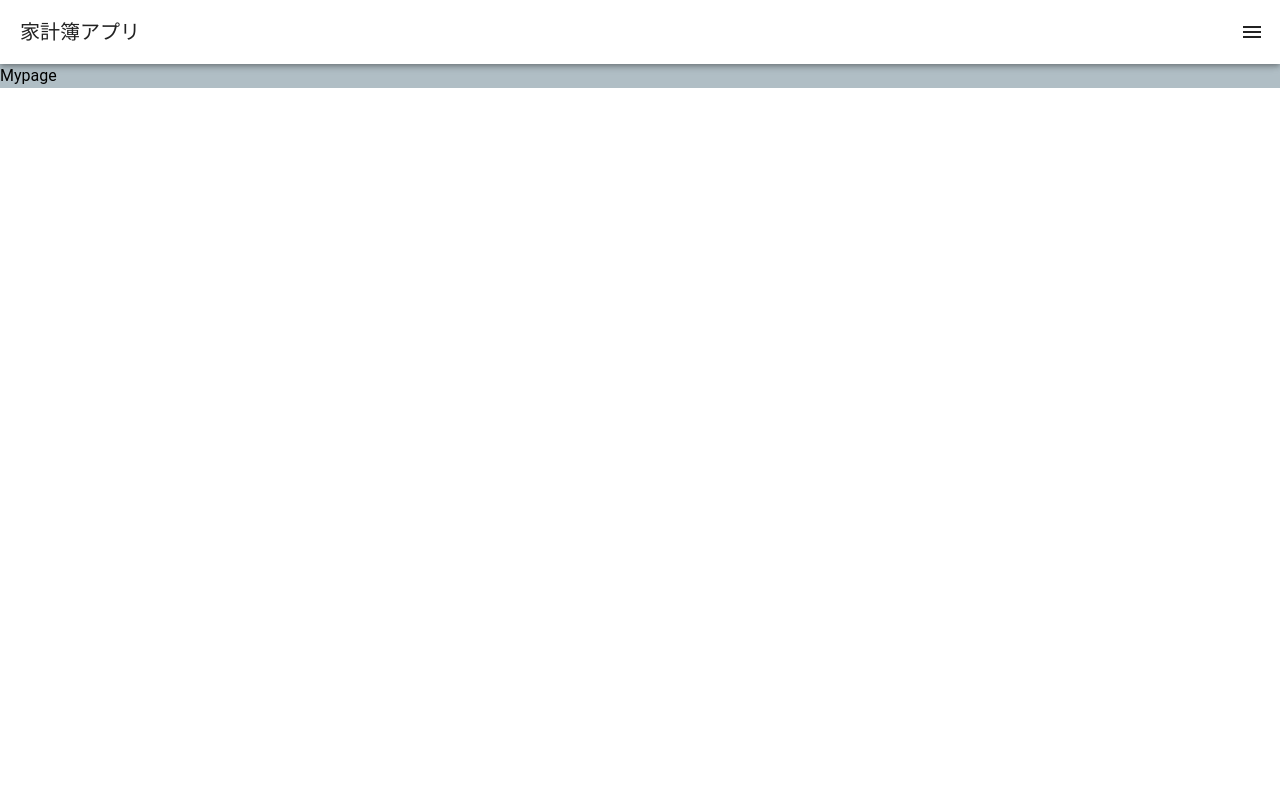
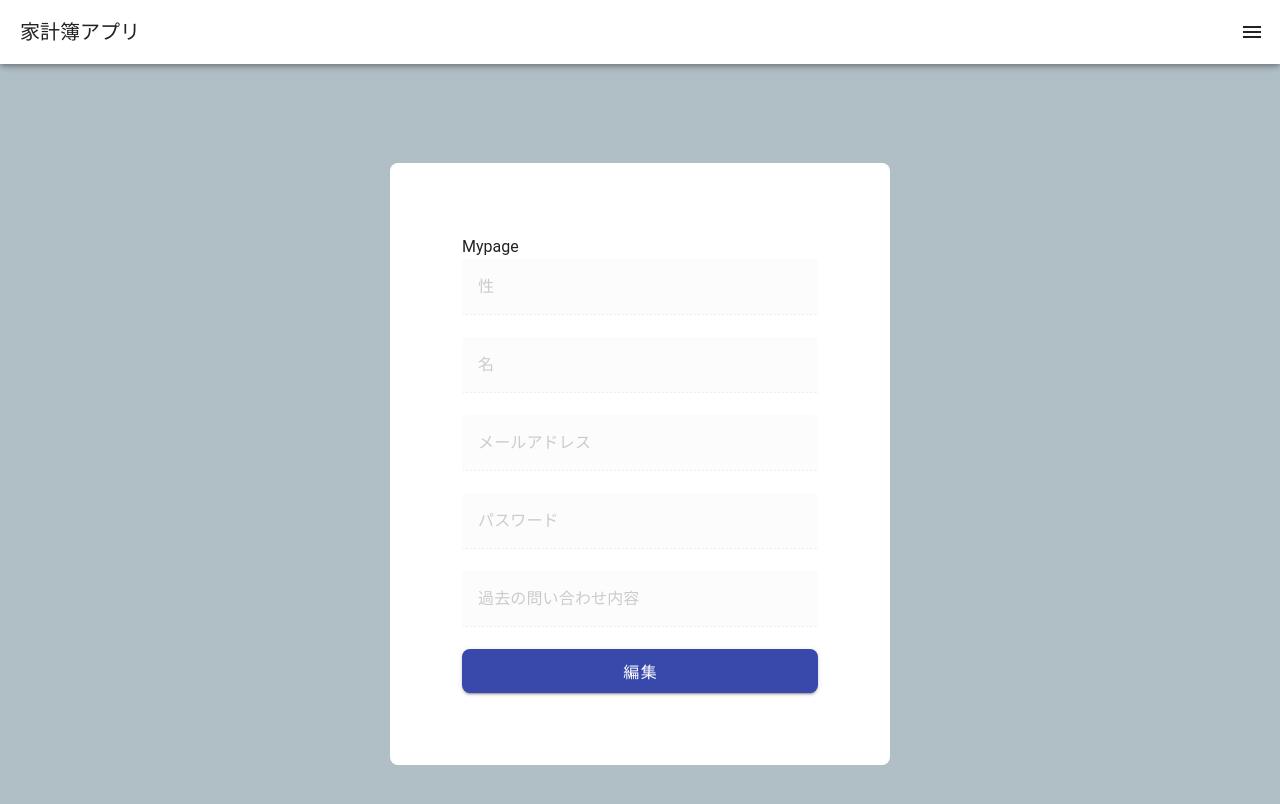
Before and after one commit to superigera/expenses-app-vue, a Vue app: page /mypage in a window 1280 px wide. Shown: the top 804 px of the page. Built offline with nearby package versions, Linux system fonts and the light colour scheme; no server answers.

Commit message:
確認用

```diff
--- a/src/components/HeaderMenu.vue
+++ b/src/components/HeaderMenu.vue
@@ -28,6 +28,7 @@ const items = [
   { title: '問い合わせ', icon: 'mdi-email', route: '/inquiry' },
   { title: 'テスト記録分析', icon: 'mdi-email', route: '/record' },
   { title: 'テスト家計簿入力', icon: 'mdi-email', route: '/create' },
+  { title: 'テストMypage', icon: 'mdi-email', route: '/mypage' },
 ];
 
 function navigateTo(route) {
@@ -36,5 +37,4 @@ function navigateTo(route) {
 
 </script>
 
-<style>
-</style>
+<style></style>
--- a/src/components/RecentRecord.vue
+++ b/src/components/RecentRecord.vue
@@ -1,9 +1,16 @@
 <template>
     <v-app style="margin-top: -400px;">
+        <v-data-table :headers="headers" :items="test">
+            <!-- <template #actions="{ id }">
+                <v-btn icon @click="deleteTest(id)">
+                    <v-icon>mdi-pencil</v-icon>
+                </v-btn>
+            </template> -->
+        </v-data-table>
         <v-sheet width="1000px" class="mx-auto my-12 text-center pa-6" rounded="lg">
             <h3>履歴一覧</h3>
 
-            <div style="display: flex; margin-top: 10px;">
+            <!-- <div style="display: flex; margin-top: 10px;">
                 <v-btn @click="sort" rounded="lg" color="indigo-darken-1" size="large">
                     並び替え
                 </v-btn>
@@ -39,7 +46,7 @@
                         </td>
                     </tr>
                 </tbody>
-            </v-table>
+            </v-table> -->
         </v-sheet>
     </v-app>
 </template>
@@ -50,6 +57,31 @@ import axios from 'axios';
 import DeleteButton from './button/DeleteButton.vue';
 import NarrowDownButton from './button/NarrowDownButton.vue';
 import { useRoute } from "vue-router";
+import { VDataTable } from 'vuetify/labs/VDataTable'
+
+
+
+
+
+const headers = [
+    { title: '日付', align: 'end', key: 'dating' },
+    { title: '金額', align: 'end', key: 'amountOfMoney' },
+    { title: 'カテゴリ', align: 'end', key: 'categoryName' },
+    { title: '備考', align: 'end', value: 'remarks' },
+    { text: '編集', value: 'edit', sortable: false },
+    { text: '削除', value: 'delete', sortable: false }
+]
+
+const test = ref({
+    dating: '',
+    amountOfMoney: '',
+    categoryName: '',
+    remarks: '',
+});
+
+function deleteTest(item) {
+    console.log(item)
+}
 
 const route = useRoute();
 
@@ -68,6 +100,8 @@ function getAxios() {
 
         .then(response => {
             records.value = response.data
+            test.value = response.data
+            console.log(test.value)
         })
 }
 getAxios()
--- a/src/views/Login.vue
+++ b/src/views/Login.vue
@@ -1,10 +1,51 @@
 <template>
-  <p>Login</p>
+  <v-app>
+    <v-sheet width="500" class="ma-auto" rounded="lg">
+      <v-form class="pa-6 ma-12">
+        <p>ログイン</p>
+
+        <v-text-field v-model="login.email" label="メールアドレス"></v-text-field>
+
+        <v-text-field v-model="login.password" label="パスワード"></v-text-field>
+
+        <div class="d-flex flex-column">
+          <v-btn rounded="lg" color="indigo-darken-1" size="large" @click="submit">
+            ログイン
+          </v-btn>
+        </div>
+      </v-form>
+    </v-sheet>
+  </v-app>
 </template>
 
 <script setup>
+import { reactive } from 'vue'
+import axios from 'axios';
 
+const login = reactive({
+  email: '',
+  password: '',
+})
+
+function submit() {
+
+  axios.post("http://localhost:8080/login", {
+    "email": login.email,
+    "password": login.password
+  }
+    , { headers: { "Content-Type": "application/json" } }
+  )
+    .then(response => {
+      console.log(response.data)
+      alert("ログインしました")
+      //Mypageにpush
+    })
+    .catch(error => {
+      console.log(error)
+      alert("ログインに失敗しました")
+    })
+
+}
 </script>
 
-<style>
-</style>
+<style></style>
--- a/src/views/Mypage.vue
+++ b/src/views/Mypage.vue
@@ -1,10 +1,55 @@
 <template>
-  <p>Mypage</p>
+  <v-app>
+    <v-sheet width="500" class="ma-auto" rounded="lg">
+      <v-form class="pa-6 ma-12">
+        <p>Mypage</p>
+
+        <!-- readonly -->
+        <!-- 編集ボタン押すと変更でき、変更ボタン押下で更新 -->
+        <v-text-field v-model="memberInfo.lastName" disabled label="性"></v-text-field>
+
+        <v-text-field v-model="memberInfo.firstName" disabled label="名"></v-text-field>
+
+        <v-text-field v-model="memberInfo.email" disabled label="メールアドレス"></v-text-field>
+
+        <v-text-field v-model="memberInfo.password" disabled label="パスワード"></v-text-field>
+
+        <v-text-field v-model="memberInfo.content" disabled label="過去の問い合わせ内容"></v-text-field>
+
+        <div class="d-flex flex-column">
+          <v-btn rounded="lg" color="indigo-darken-1" size="large" @click="submit">
+            編集
+          </v-btn>
+        </div>
+      </v-form>
+    </v-sheet>
+  </v-app>
 </template>
 
 <script setup>
+import { reactive } from 'vue'
+import axios from 'axios';
 
+const memberInfo = reactive({
+  lastName: '',
+  firstName: '',
+  email: '',
+  password: '',
+  content: ''
+})
+
+axios.get("http://localhost:8080/member", { headers: { "Content-Type": "application/json" } })
+  .then((response) => {
+    memberInfo.lastName = response.data.lastName
+    memberInfo.firstName = response.data.firstName
+    memberInfo.email = response.data.email
+    memberInfo.password = response.data.password
+    memberInfo.content = response.data.content
+  })
+
+function submit() {
+  console.log("submit")
+}
 </script>
 
-<style>
-</style>
+<style></style>
```
Lines whose indentation alone changed are shown as unchanged.
